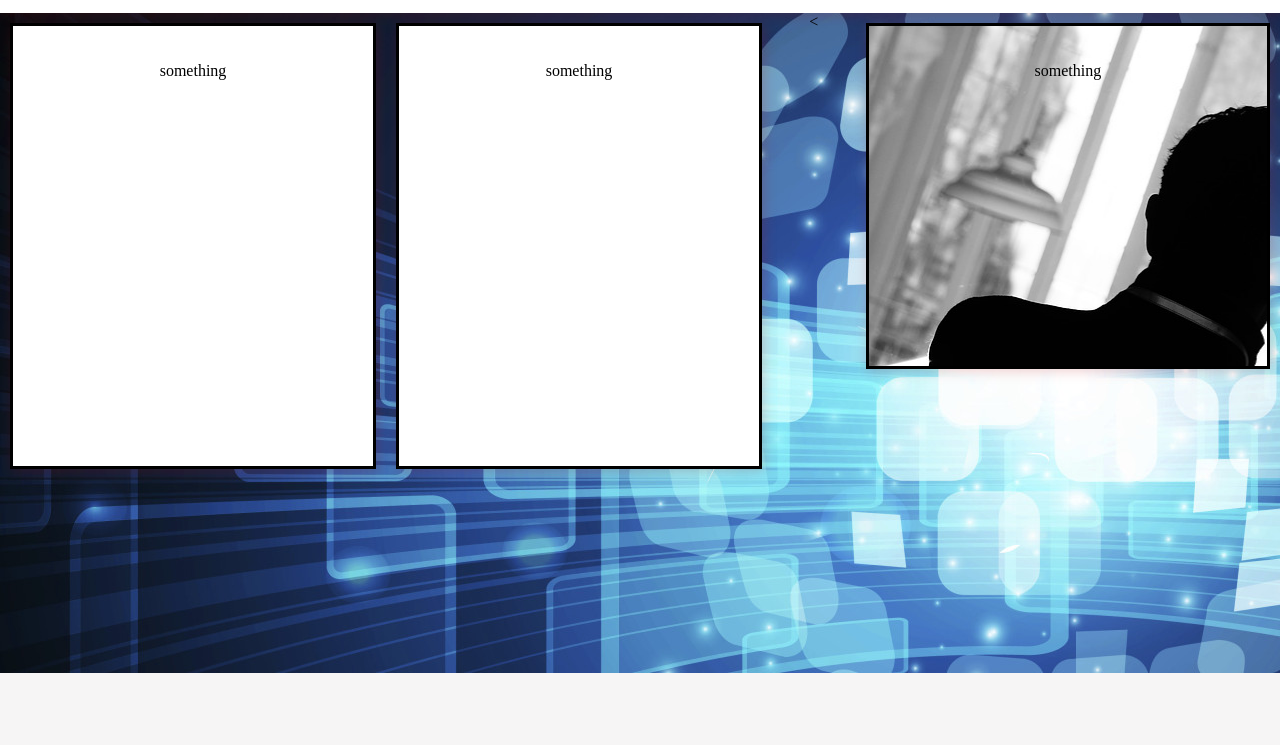
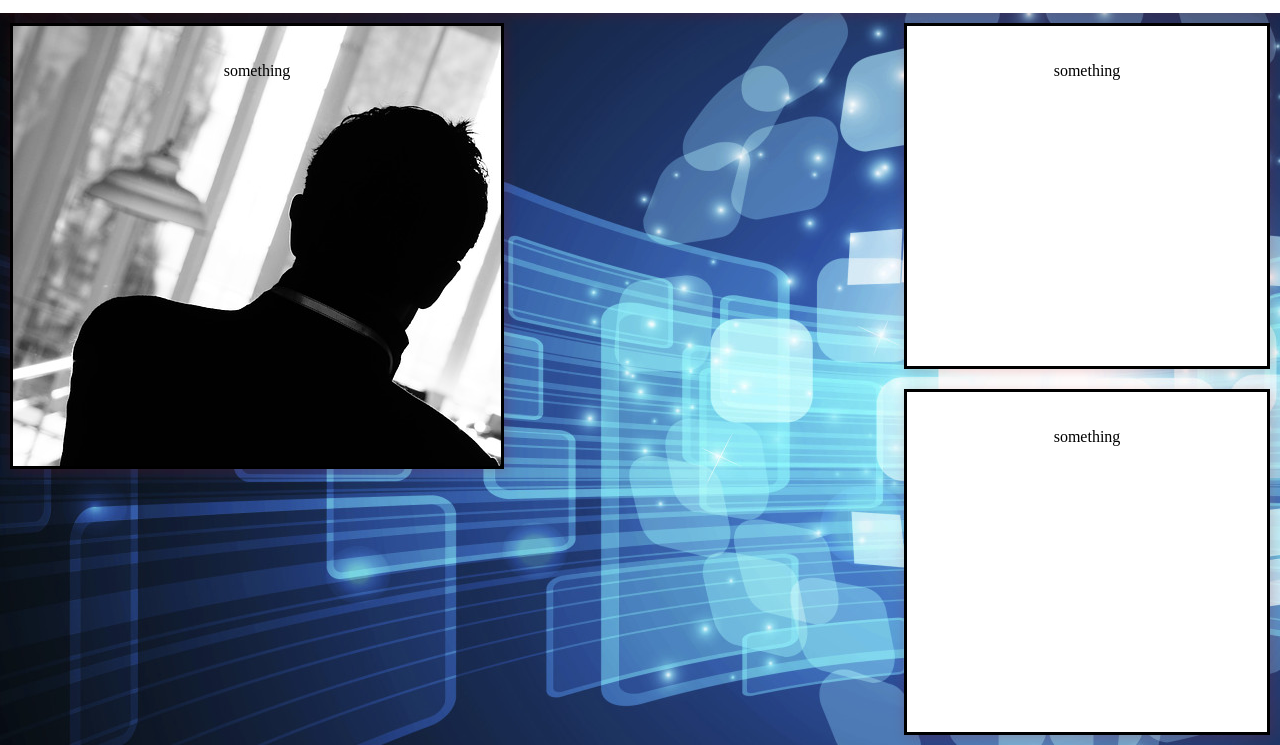
Before and after one commit to Aliwesley/website, a plain HTML site: page index.html in a window 1280 px wide. Shown: the part 127-872 px from the top of the page. Before the commit the page ends 800 px from the top, so only its background shows below. Drawn offline with Linux system fonts and the light colour scheme.

Commit message:
positioned the div containers to float left and right

```diff
--- a/css/styles.css
+++ b/css/styles.css
@@ -35,35 +35,35 @@ nav ul li a{
 .one{
     margin:10px 10px 10px 10px;;
     border-style:solid;
-    width:28%;
-    height:300px;
+    width:35%;
+    height:400px;
     background-color:#ffffff;
     box-shadow:2px 2px 12px rgba(177, 12, 12, 0.2);
     padding:20px;
     background-image: url("../images/office\ work\ image.jpg");
-    float:right;
+    float:left;
 
 }
 .two{
     margin:10px 10px 10px 10px;;
     border-style:solid;
     width:25%;
-    height:400px;
+    height:300px;
     background-color:#ffffff;
     box-shadow:2px 2px 12px rgba(177, 12, 12, 0.2);
     padding:20px;
-    float:left;
+    float:right;
 
 }
 .three{
     margin:10px 10px 10px 10px;;
     border-style:solid;
     width:25%;
-    height:400px;
+    height:300px;
     background-color:#ffffff;
     box-shadow:2px 2px 12px rgba(177, 12, 12, 0.2);
     padding:20px;
-    float:left;
+    float:right;
 
 }
 img {
```
Also changed, not shown: index.html (+1 -1 lines).
